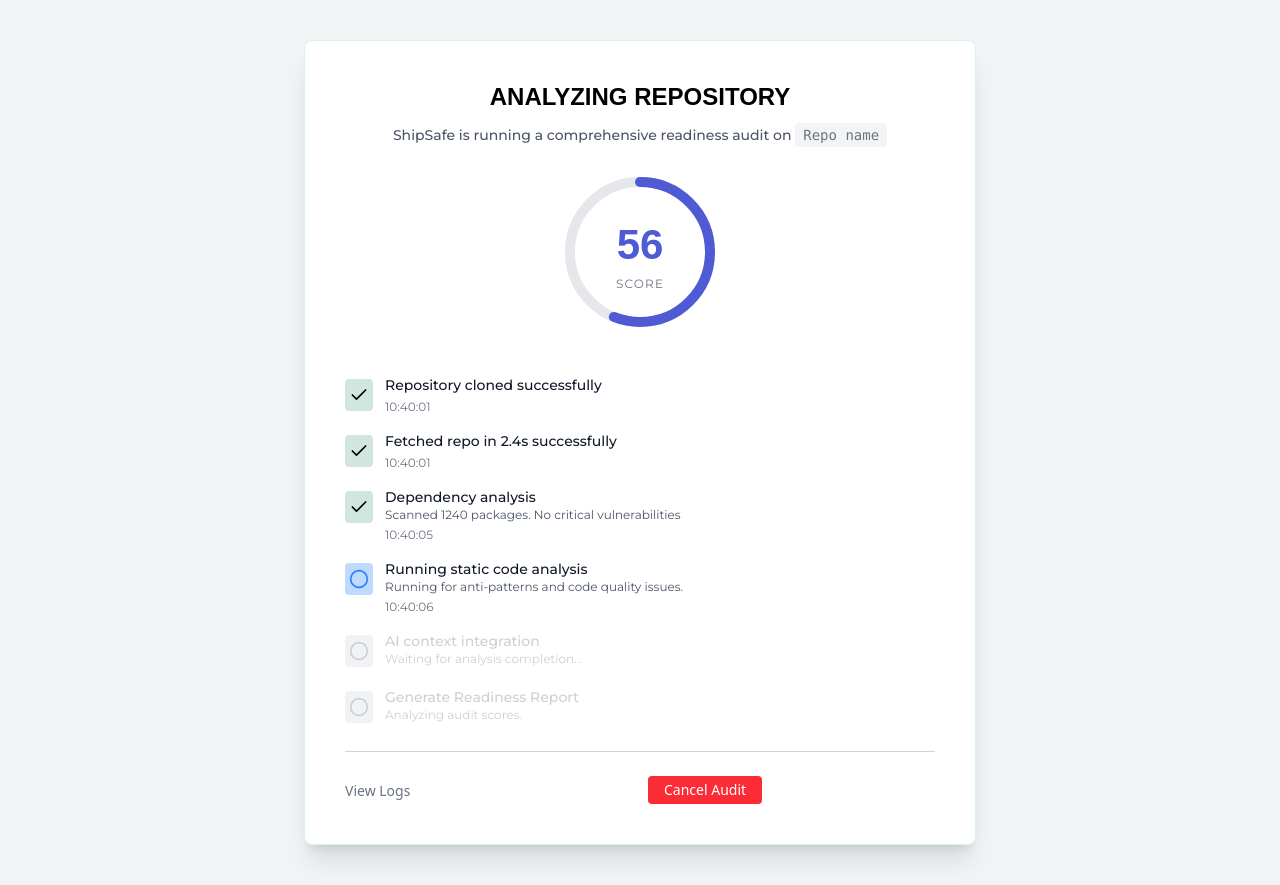
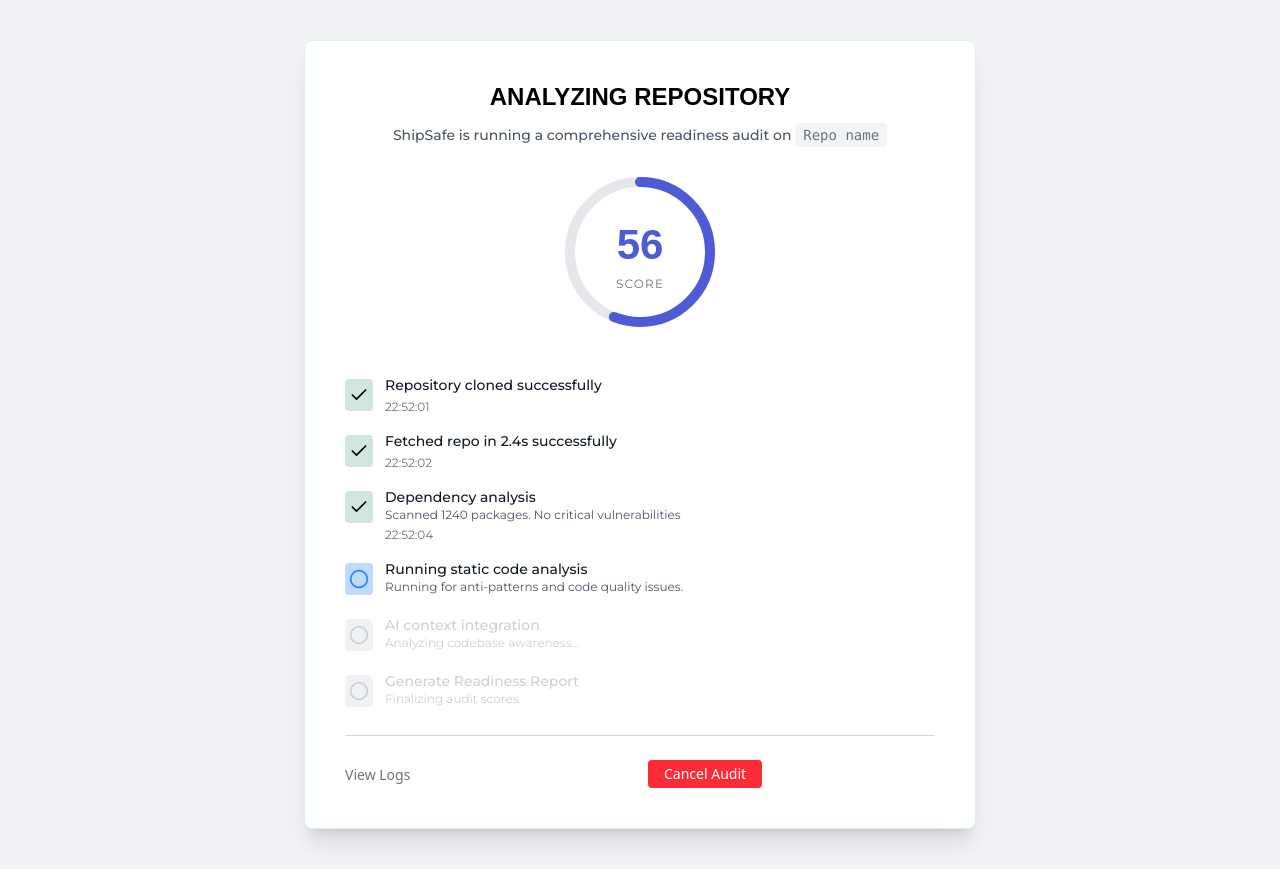
Before and after one commit to nife-codes/shipshield, a React (Vite) app in the folder shipshield-frontend/: page /scan in a window 1280 px wide. Built offline with nearby package versions, Linux system fonts and the light colour scheme; a web font is replaced by a local one.

Commit message:
feat: Add repository scanning progress and success pages, along with a new navigation bar.

```diff
--- a/shipshield-frontend/src/Pages/Scan.jsx
+++ b/shipshield-frontend/src/Pages/Scan.jsx
@@ -2,48 +2,58 @@ import React, { useEffect, useState } from 'react'
 import SpinningScore from '../components/score/SpinningScore'
 import CustomButton from '../components/ui/Button'
 import AnalysisSteps from '../components/ui/AnalysisSteps'
-import { motion, AnimatePresence } from 'framer-motion'
+import { motion } from 'framer-motion'
 import { useNavigate } from 'react-router-dom'
 
-const Scan = ({ steps = [] }) => {
-  const defaultSteps = [
-    {
-      status: 'done',
-      title: 'Repository cloned successfully',
-      time: '10:40:01'
-    },
-    {
-      status: 'done',
-      title: 'Fetched repo in 2.4s successfully',
-      time: '10:40:01'
-    },
-    {
-      status: 'done',
-      title: 'Dependency analysis',
-      description: 'Scanned 1240 packages. No critical vulnerabilities',
-      time: '10:40:05'
-    },
-    {
-      status: 'running',
-      title: 'Running static code analysis',
-      description: 'Running for anti-patterns and code quality issues.',
-      time: '10:40:06'
-    },
-    {
-      status: 'pending',
-      title: 'AI context integration',
-      description: 'Waiting for analysis completion...',
-      time: ''
-    },
-    {
-      status: 'pending',
-      title: 'Generate Readiness Report',
-      description: 'Analyzing audit scores.',
-      time: ''
-    }
+const Scan = () => {
+  const navigate = useNavigate();
+  const [currentStepIndex, setCurrentStepIndex] = useState(0);
+
+  const steps = [
+    { title: 'Repository cloned successfully', duration: 1000 },
+    { title: 'Fetched repo in 2.4s successfully', duration: 1500 },
+    { title: 'Dependency analysis', description: 'Scanned 1240 packages. No critical vulnerabilities', duration: 2000 },
+    { title: 'Running static code analysis', description: 'Running for anti-patterns and code quality issues.', duration: 2500 },
+    { title: 'AI context integration', description: 'Analyzing codebase awareness...', duration: 2000 },
+    { title: 'Generate Readiness Report', description: 'Finalizing audit scores.', duration: 1500 }
   ];
 
-  const finalSteps = steps.length > 0 ? steps : defaultSteps;
+  const [stepsState, setStepsState] = useState(steps.map(s => ({
+    ...s,
+    status: 'pending',
+    time: ''
+  })));
+
+  useEffect(() => {
+    if (currentStepIndex >= steps.length) {
+      // All done, wait a bit then redirect
+      const timer = setTimeout(() => {
+        ;
+      }, 1500);
+      return () => clearTimeout(timer);
+    }
+
+    const currentStep = steps[currentStepIndex];
+
+    // Set current to running
+    setStepsState(prev => prev.map((s, i) =>
+      i === currentStepIndex ? { ...s, status: 'running' } : s
+    ));
+
+    const timer = setTimeout(() => {
+      const now = new Date();
+      const timeString = now.toLocaleTimeString([], { hour12: false });
+
+      // Mark as done
+      setStepsState(prev => prev.map((s, i) =>
+        i === currentStepIndex ? { ...s, status: 'done', time: timeString } : s
+      ));
+
+      setCurrentStepIndex(prev => prev + 1);
+    }, currentStep.duration);
+
+    return () => clearTimeout(timer);
+  }, [currentStepIndex, navigate]);
 
   return (
     <section className='bg-[#F2F3F7] flex justify-center p-4 md:p-10 items-center min-h-screen'>
@@ -68,19 +78,8 @@ const Scan = ({ steps = [] }) => {
         </motion.div>
 
         <div className="w-full mt-6">
-          <AnalysisSteps steps={finalSteps} />
+          <AnalysisSteps steps={stepsState} />
         </div>
-
-
-        {finalSteps.every(step => step.status === 'done') && (
-          <motion.div
-            initial={{ opacity: 0, scale: 0.8 }}
-            animate={{ opacity: 1, scale: 1 }}
-            className='mt-8'
-          >
-            <SpinningScore score={56} size={150} />
-          </motion.div>
-        )}
 
         <hr className='text-[#b4b4b494] w-full my-6' />
         <div className='flex flex-col-reverse sm:flex-row justify-between items-center w-full gap-4'>
@@ -88,7 +87,11 @@ const Scan = ({ steps = [] }) => {
             <button className='text-sm font-medium text-gray-500 hover:text-black transition-colors'>View Logs</button>
           </div>
           <div className='flex-1 w-full sm:w-auto'>
-            <CustomButton color='danger' className="w-full sm:w-auto">
+            <CustomButton
+              color='danger'
+              className="w-full sm:w-auto"
+              onClick={() => navigate('/dashboard')}
+            >
               Cancel Audit
             </CustomButton>
           </div>
--- a/shipshield-frontend/src/Pages/Success.jsx
+++ b/shipshield-frontend/src/Pages/Success.jsx
@@ -3,7 +3,8 @@ import CustomButton from "../components/ui/Button";
 import SpinningScore from "../components/score/SpinningScore";
 import Confetti from "react-confetti";
 import { ShieldCheck, Zap, Bug } from "lucide-react";
-import { motion} from 'framer-motion'
+import { motion } from 'framer-motion'
+import { useNavigate } from 'react-router-dom';
 
 const Success = () => {
   const [showConfetti, setShowConfetti] = useState(true);
@@ -35,6 +36,8 @@ const Success = () => {
 
     return () => clearTimeout(timer);
   }, []);
+
+  const navigate = useNavigate();
 
   return (
     <section className="bg-[#F2F3F7] flex justify-center p-4 md:p-10 items-center min-h-screen">
@@ -99,7 +102,7 @@ const Success = () => {
           animate={{ opacity: 1 }}
           transition={{ delay: 0.9 }}
         >
-          <CustomButton color="primary">
+          <CustomButton color="primary" onClick={() => navigate('/dashboard')}>
             scan another repo
           </CustomButton>
         </motion.div>
--- a/shipshield-frontend/src/components/layout/Navbar.jsx
+++ b/shipshield-frontend/src/components/layout/Navbar.jsx
@@ -1,20 +1,21 @@
 import React from 'react'
 import logo from '../../assets/logo.png'
-import CustomButton from '../ui/Button'
+import { Link } from 'react-router-dom'
+
 const Navbar = () => {
   return (
     <header className="bg-[#0B0E17] p-4 flex justify-between items-center border-b border-[#1A1F2B]">
-      <div className="flex items-center">
+      <Link to="/" className="flex items-center">
         <img src={logo} alt="ShipShield Logo" className="h-8 w-8 inline-block mr-2" />
         <p className="text-white font-medium">shipshield</p>
-      </div>
+      </Link>
       <div className="flex items-center gap-4">
-        <button className="text-white px-4 py-2 bg-[#7B5CF6] rounded hover:bg-[#1A1F2B] transition">
+        <Link to="/SignIn" className="text-white px-4 py-2 bg-[#7B5CF6] rounded hover:bg-[#1A1F2B] transition">
           Sign In
-        </button>
-        <button className="text-white px-4 py-2 rounded border border-[#1A1F2B] hover:bg-[#1A1F2B] transition">
+        </Link>
+        <Link to="/SignUp" className="text-white px-4 py-2 rounded border border-[#1A1F2B] hover:bg-[#1A1F2B] transition">
           Sign Up
-        </button>
+        </Link>
       </div>
     </header>
   )
```
Lines whose indentation alone changed are shown as unchanged.
